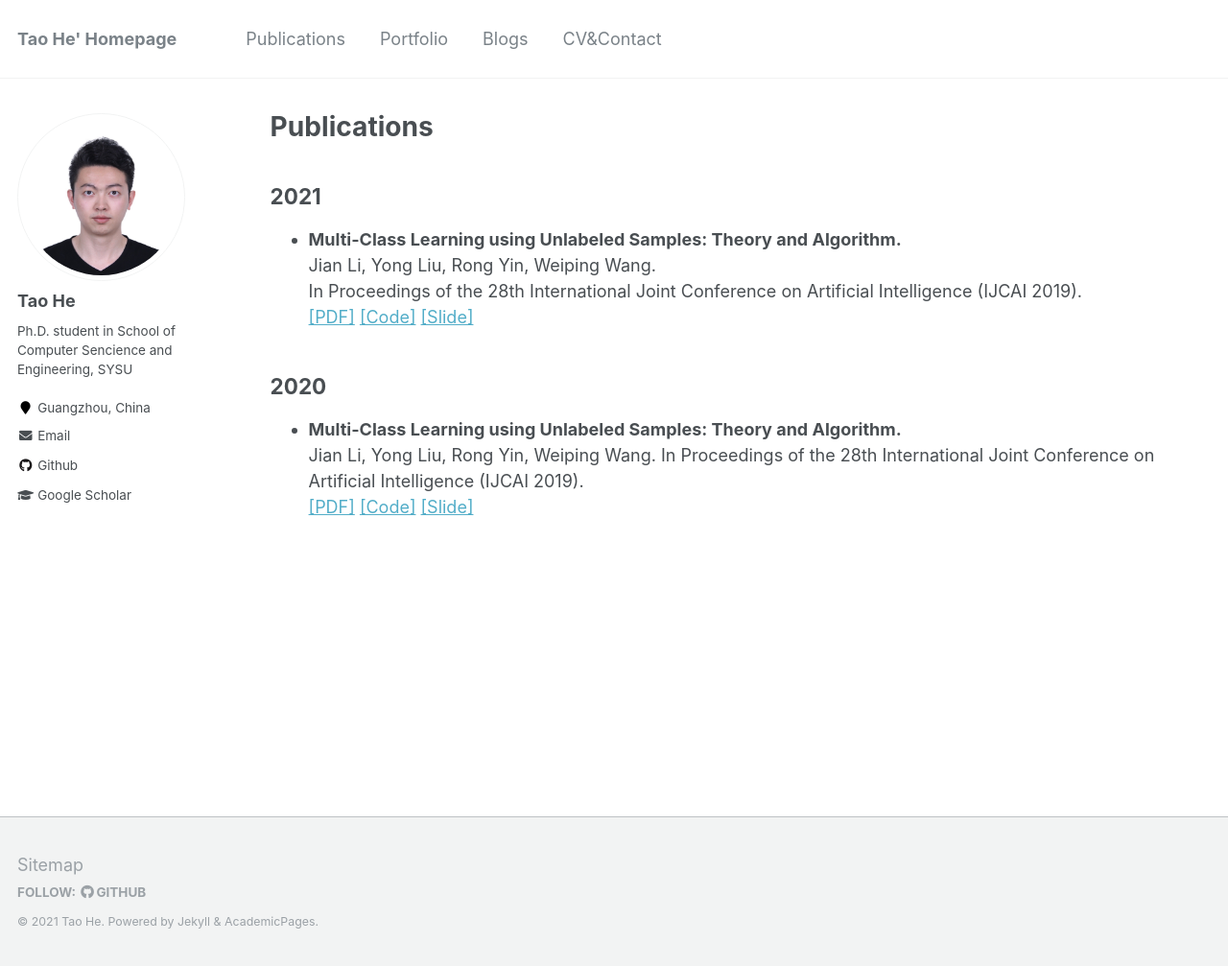
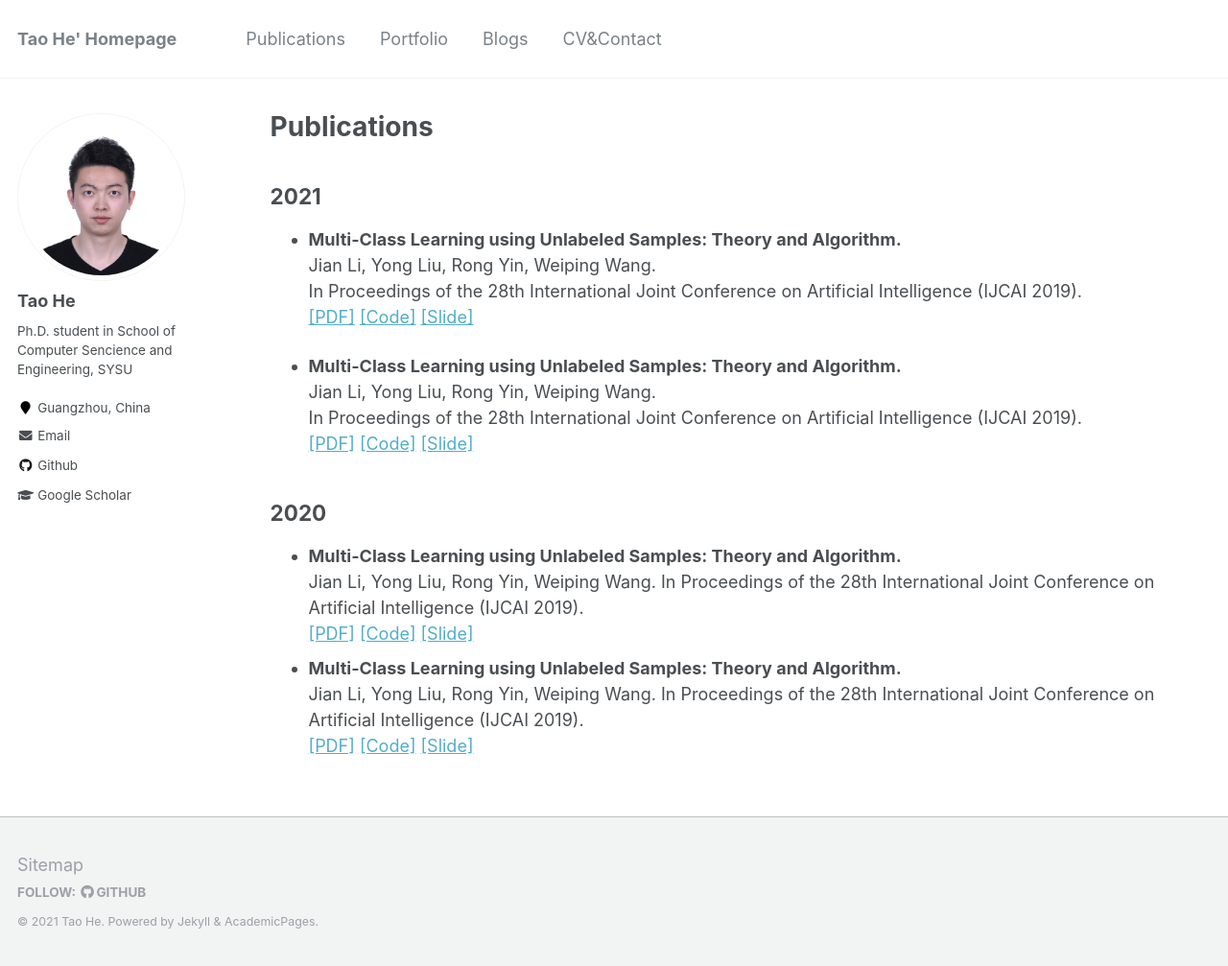
Before and after one commit to onewalnut/onewalnut.github.io, a Jekyll site: the page built from _pages/publications.md, in a window 1280 px wide and 1007 px high. Shown: the whole window at 96% size. Built offline with Jekyll 4.4.1, drawn with Linux system fonts in a browser that asks for light colours.

Commit message:
Update publications.md

```diff
--- a/_pages/publications.md
+++ b/_pages/publications.md
@@ -16,9 +16,17 @@
   In Proceedings of the 28th International Joint Conference on Artificial Intelligence (IJCAI 2019).
   [[PDF]](http://academicpages.github.io/files/paper3.pdf)  [[Code]](http://academicpages.github.io/files/paper3.pdf)  [[Slide]](http://academicpages.github.io/files/paper3.pdf)
 
+* **Multi-Class Learning using Unlabeled Samples: Theory and Algorithm.**
+  Jian Li, Yong Liu, Rong Yin, Weiping Wang.
+  In Proceedings of the 28th International Joint Conference on Artificial Intelligence (IJCAI 2019).
+  [[PDF]](http://academicpages.github.io/files/paper3.pdf)  [[Code]](http://academicpages.github.io/files/paper3.pdf)  [[Slide]](http://academicpages.github.io/files/paper3.pdf)
+
 
 2020
 --------
 * **Multi-Class Learning using Unlabeled Samples: Theory and Algorithm.**
   Jian Li, Yong Liu, Rong Yin, Weiping Wang. In Proceedings of the 28th International Joint Conference on Artificial Intelligence (IJCAI 2019).
   [[PDF]](http://academicpages.github.io/files/paper3.pdf)  [[Code]](http://academicpages.github.io/files/paper3.pdf)  [[Slide]](http://academicpages.github.io/files/paper3.pdf)
+* **Multi-Class Learning using Unlabeled Samples: Theory and Algorithm.**
+  Jian Li, Yong Liu, Rong Yin, Weiping Wang. In Proceedings of the 28th International Joint Conference on Artificial Intelligence (IJCAI 2019).
+  [[PDF]](http://academicpages.github.io/files/paper3.pdf)  [[Code]](http://academicpages.github.io/files/paper3.pdf)  [[Slide]](http://academicpages.github.io/files/paper3.pdf)
```
